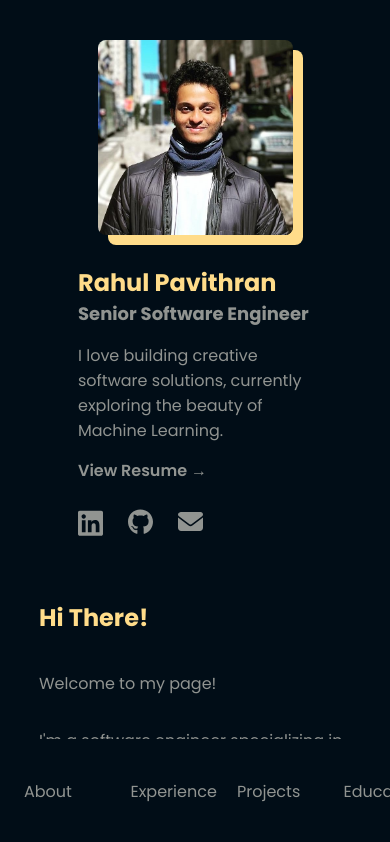
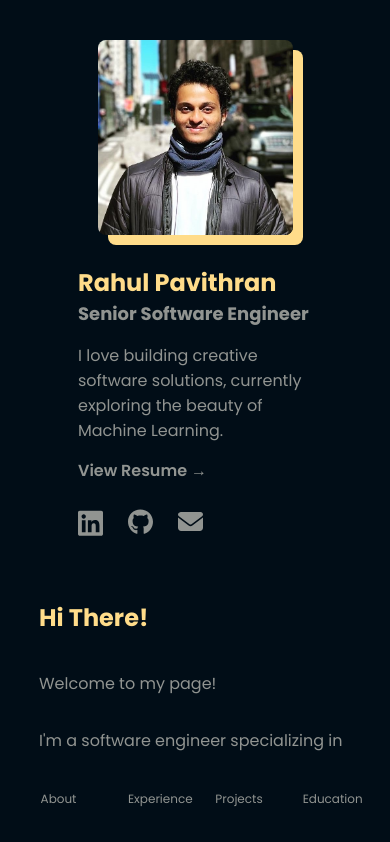
Before and after one commit to alpha2303/alpha2303.github.io, a React (Vite) app: page / in a window 390 px wide. Shown: the top 842 px of the page. Built offline with nearby package versions, Linux system fonts and the light colour scheme.

Commit message:
[fix] Fixed alignment issues with navbar links

```diff
--- a/src/components/intro/introStyles.css
+++ b/src/components/intro/introStyles.css
@@ -1,6 +1,6 @@
 .intro-container {
   display: flex;
-  flex-basis: 30%;
+  flex-basis: 20%;
   margin-top: 20px;
   flex-direction: column;
   align-items: center;
--- a/src/components/navbar/navbarStyles.css
+++ b/src/components/navbar/navbarStyles.css
@@ -1,5 +1,6 @@
 .nav-sidebar {
     height: 100vh;
+    flex-basis: 10%;
     display: flex;
     background-color: var(--base-bg-color);
 }
@@ -13,9 +14,8 @@
 }
 
 .nav-item-container {
-    padding: 12px;
-    margin: 12px;
-    width: 15vw;
+    padding: 24px 0px;
+    width: 12vw;
 }
 
 .nav-item-list {
@@ -27,7 +27,8 @@
     width: inherit;
     display: flex;
     flex-direction: inherit;
-    justify-content: space-around;
+    justify-content: space-evenly;
+    /*justify-content: space-around;*/
 }
 
 .nav-item {
@@ -65,9 +66,6 @@
         height: inherit;
         display: flex;
         flex-direction: row;
-    }
-
-    .nav-item-container {
-        width: 15vw;
+        font-size: 12px;
     }
 }
```
